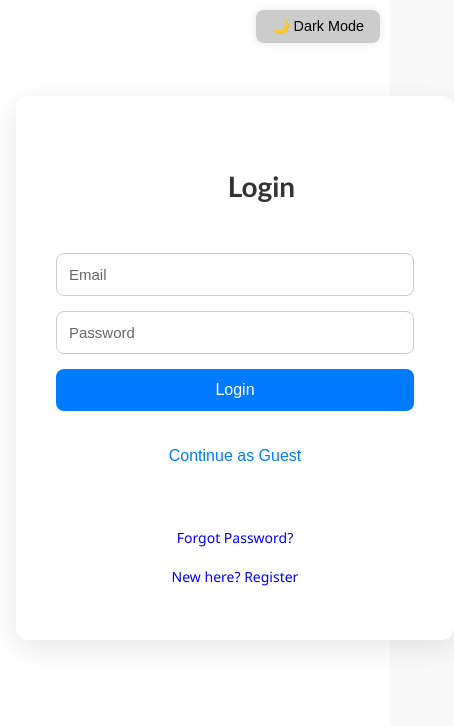
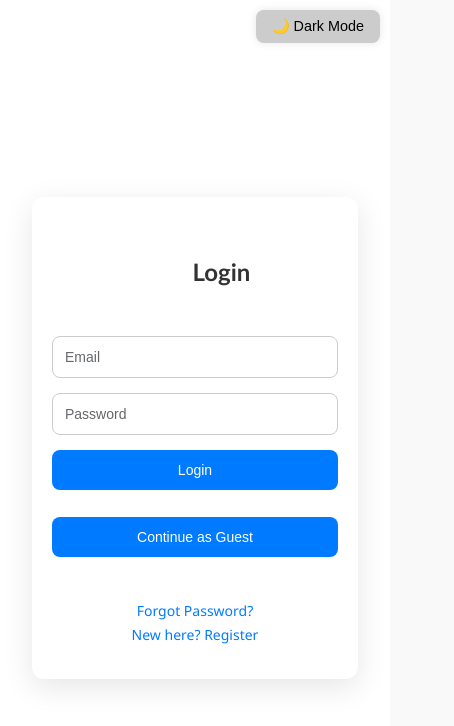
Before and after one commit to Samratroy2/Full_series_tracker, a React (Create React App) app in the folder frontend/: page /login in a window 390 px wide. Shown: the top 726 px of the page, 454 px wide, since content can reach past the window. Built offline with nearby package versions, Linux system fonts and the light colour scheme.

Commit message:
login and register for all device

```diff
--- a/frontend/src/pages/Login.css
+++ b/frontend/src/pages/Login.css
@@ -1,27 +1,41 @@
+/* Full-screen flex wrapper for vertical + horizontal centering */
+.auth-wrapper {
+  display: flex;
+  justify-content: center;
+  align-items: center;
+  min-height: 100vh; /* Full viewport height */
+  padding: 1rem;
+  box-sizing: border-box;
+}
+
+/* Main Login Container */
 .login-container {
   width: 100%;
   max-width: 400px;
-  margin: 80px auto;
   padding: 40px;
   background: #ffffff;
   border-radius: 12px;
   box-shadow: 0 8px 30px rgba(0, 0, 0, 0.1);
   text-align: center;
   font-family: 'Segoe UI', sans-serif;
+  box-sizing: border-box;
 }
 
+/* Login Form */
+.login-form {
+  display: flex;
+  flex-direction: column;
+  gap: 15px;
+}
+
+/* Heading */
 .login-form h2 {
   margin-bottom: 25px;
   color: #333;
   font-size: 28px;
 }
 
-.login-form {
-  display: flex;
-  flex-direction: column;
-  gap: 15px;
-}
-
+/* Input Fields */
 .login-form input {
   padding: 12px;
   border: 1px solid #ccc;
@@ -35,6 +49,7 @@
   border-color: #007bff;
 }
 
+/* Submit Button */
 .login-form button {
   background-color: #007bff;
   color: white;
@@ -50,43 +65,57 @@
   background-color: #0056b3;
 }
 
-.login-form p {
-  margin-top: 20px;
+/* Continue as Guest Button */
+.guest {
+  margin-top: 12px;
+  background: transparent;
+  border: none;
+  color: #007bff;
+  cursor: pointer;
+  font-size: 14px;
+  font-weight: 500;
+  transition: text-decoration 0.2s;
+}
+
+.guest:hover {
+  text-decoration: underline;
+}
+
+/* Additional Links */
+.login-links {
+  margin-top: 1.5rem;
   font-size: 14px;
   color: #666;
-}
-
-.login-form a {
-  color: #007bff;
-  text-decoration: none;
-}
-
-.login-form a:hover {
-  text-decoration: underline;
-}
-.login-links {
-  margin-top: 1rem;
   text-align: center;
 }
 
-.register-text,
-.forgot-text {
+.login-links p {
   margin: 5px 0;
+  cursor: pointer;
+  color: #007bff;
+  transition: text-decoration 0.2s;
 }
 
-.forgot-text a {
-  color: #007bff;
-  text-decoration: none;
-}
-
-.forgot-text a:hover {
+.login-links p:hover {
   text-decoration: underline;
 }
 
-.guest{
-  margin-top: 9px !important;
-  color: #007bff !important;
-  background: none !important;
-  border: none !important;
-  cursor: pointer !important;
+/* Responsive for Mobile */
+@media (max-width: 480px) {
+  .login-container {
+    padding: 30px 20px;
+  }
+
+  .login-form h2 {
+    font-size: 24px;
+  }
+
+  .login-form input,
+  .login-form button {
+    font-size: 14px;
+  }
+
+  .guest {
+    font-size: 13px;
+  }
 }
--- a/frontend/src/pages/Login.js
+++ b/frontend/src/pages/Login.js
@@ -35,6 +35,7 @@ const Login = () => {
   };
 
   return (
+    <div className="auth-wrapper">
       <div className="login-container">
         <form className="login-form" onSubmit={(e) => e.preventDefault()}>
           <h2>Login</h2>
@@ -51,19 +52,19 @@ const Login = () => {
             onChange={(e) => setPassword(e.target.value)}
           />
           <button onClick={handleLogin}>Login</button>
-        <button type="button" className="guest" onClick={handleGuest}>Continue as Guest</button>
+          <button type="button" className="guest" onClick={handleGuest}>
+            Continue as Guest
+          </button>
 
           <div className="login-links">
-          <p onClick={handleForgotPassword} style={{ cursor: 'pointer', color: 'blue' }}>
-            Forgot Password?
-          </p>
-          <p onClick={handleRegister} style={{ cursor: 'pointer', color: 'blue' }}>
-            New here? Register
-          </p>
+            <p onClick={handleForgotPassword}>Forgot Password?</p>
+            <p onClick={handleRegister}>New here? Register</p>
           </div>
         </form>
       </div>
+    </div>
   );
+
 };
 
 export default Login;
--- a/frontend/src/pages/Register.css
+++ b/frontend/src/pages/Register.css
@@ -1,40 +1,56 @@
+/* Page Wrapper */
+.auth-wrapper {
+  display: flex;
+  justify-content: center;
+  align-items: center;
+  min-height: 100vh;
+  padding: 1rem;
+  box-sizing: border-box;
+}
+
+/* Auth Container */
 .auth-container {
   width: 100%;
   max-width: 400px;
-  margin: 80px auto;
   padding: 40px;
   background: #ffffff;
   border-radius: 12px;
   box-shadow: 0 8px 30px rgba(0, 0, 0, 0.1);
   text-align: center;
   font-family: 'Segoe UI', sans-serif;
+  box-sizing: border-box;
 }
 
+/* Heading */
 .auth-container h2 {
   margin-bottom: 25px;
   color: #333;
   font-size: 28px;
+  text-align: center;
 }
 
+/* Form */
 .auth-container form {
   display: flex;
   flex-direction: column;
   gap: 15px;
 }
 
+/* Input Fields */
 .auth-container input {
   padding: 12px;
   border: 1px solid #ccc;
   border-radius: 8px;
   outline: none;
   font-size: 15px;
-  transition: border-color 0.3s;
+  transition: border-color 0.3s ease;
 }
 
 .auth-container input:focus {
   border-color: #007bff;
 }
 
+/* Primary Button */
 .auth-container button {
   background-color: #007bff;
   color: white;
@@ -43,24 +59,48 @@
   border: none;
   border-radius: 8px;
   cursor: pointer;
-  transition: background-color 0.3s;
+  transition: background-color 0.3s ease;
 }
 
 .auth-container button:hover {
   background-color: #0056b3;
 }
 
+/* Info Text */
 .auth-container p {
   margin-top: 20px;
   font-size: 14px;
   color: #666;
 }
 
+/* Links */
 .auth-container a {
   color: #007bff;
   text-decoration: none;
+  cursor: pointer;
+  transition: text-decoration 0.2s;
 }
 
 .auth-container a:hover {
   text-decoration: underline;
 }
+
+/* Mobile Responsive */
+@media (max-width: 480px) {
+  .auth-container {
+    padding: 30px 20px;
+  }
+
+  .auth-container h2 {
+    font-size: 24px;
+  }
+
+  .auth-container input,
+  .auth-container button {
+    font-size: 14px;
+  }
+
+  .auth-container p {
+    font-size: 13px;
+  }
+}
--- a/frontend/src/pages/Register.js
+++ b/frontend/src/pages/Register.js
@@ -39,6 +39,7 @@ const Register = () => {
   };
 
   return (
+    <div className="auth-wrapper">
       <div className="auth-container">
         <h2>Register</h2>
         {error && <p style={{ color: 'red' }}>{error}</p>}
@@ -70,6 +71,7 @@ const Register = () => {
         </form>
         <p>Already registered? <Link to="/login">Login here</Link></p>
       </div>
+    </div>
   );
 };
 
```
Lines whose indentation alone changed are shown as unchanged.
